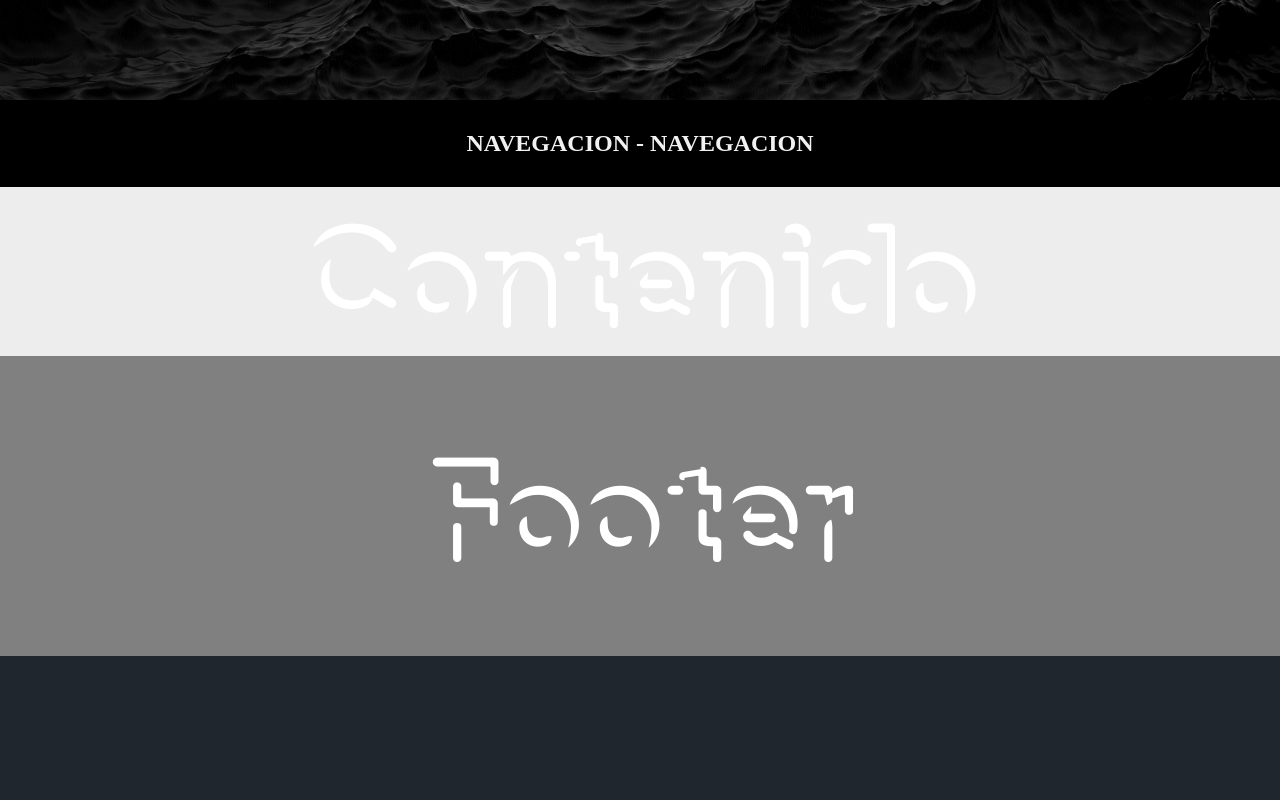
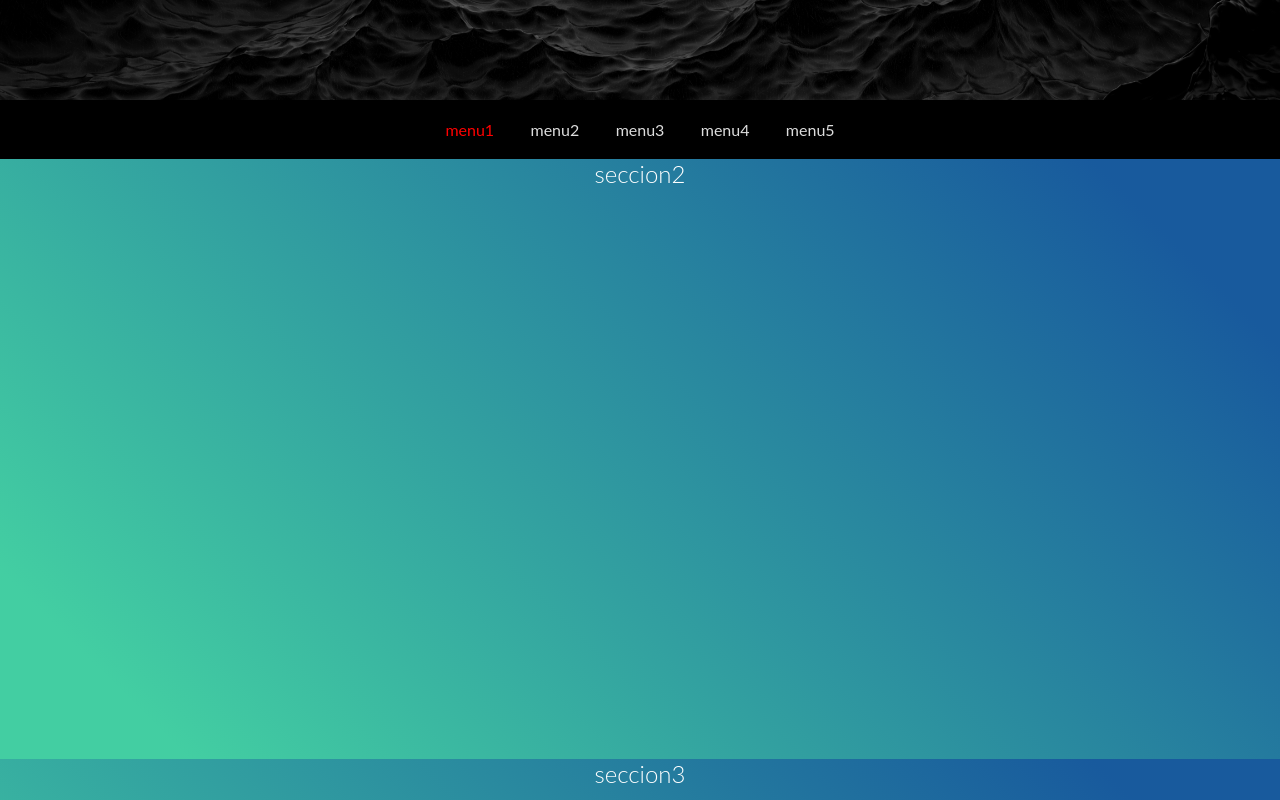
Before and after one commit to daviddios/fonosaurios, a plain HTML site: page index.html in a window 1280 px wide. Shown: the part 600-1400 px from the top of the page. Before the commit the page ends 1256 px from the top, so only its background shows below. Drawn offline with nearby package versions, Linux system fonts and the light colour scheme; files whose address does not match are found by name.

Commit message:
Creado menú

```diff
--- a/css/main.css
+++ b/css/main.css
@@ -1,3 +1,8 @@
+* {
+  font-family: 'Lato', sans-serif;
+  font-weight: 300;
+}
+
 @font-face {
   font-family: 'Airment';
   src: url(/etc/fonts/airment/airment-Regular.ttf);
@@ -39,31 +44,53 @@ header img {
   position: -webkit-sticky;
   position: sticky;
   top: 0;
-  padding: 10px 16px;
+  padding: 20px 16px;
   background: black;
   color: #f1f1f1;
   z-index: 102;
-  text-align: center
+  text-align: center;
 }
 
-/* Pantalla apple */
-@media (min-height: 977px) {
-  .navbar {
-    position: -webkit-sticky;
-    position: sticky;
-    top: 0;
-    padding: 10px 0px 10px 0px;
-    background: black;
-    color: #f1f1f1;
-    z-index: 102;
-    text-align: center
-  }
+.nav_boton {
+  display: inline;
+  color: #ddd;
+  text-decoration: none;
+  padding: 1em;
+  font-weight: 400;
 }
 
+.nav_boton:hover {
+  background-color: #aaa;
+  border-radius: 3px;
+}
+
+.nav_boton.active {
+  color: red;
+  background-color: rgba(0, 0, 0, 0.1);
+}
 
 section {
   height: 100%;
   margin: 0 0 0 0;
+}
+
+.contenido {
+  background: #ededed;
+  position: relative;
+  z-index: 1;
+}
+
+.seccion {
+  height: 600px;
+  width: 100%;
+  padding: 0;
+  background: linear-gradient(45deg, #43cea2 10%, #185a9d 90%);
+  color: white;
+}
+
+.seccion h1 {
+  text-align: center;
+  margin: 0;
 }
 
 footer {
@@ -74,41 +101,7 @@ footer {
   z-index: -1;
 }
 
-.contenido {
-  background: #ededed;
-  position: relative;
-  z-index: 1;
-}
-
-
 p {
   margin: 0;
   padding: 1em 0;
 }
-
-
-h1 {
-  padding: 0 0 0 0;
-  margin: 0 0 0 0;
-  text-align: center;
-  font-family: 'Airment';
-  font-size: 11vw;
-  color: #fff;
-}
-
-@media (max-width: 1024px) {
-  h1 {
-    padding: 0 0 0 0;
-    margin: 0 0 0 0;
-    text-align: center;
-    font-family: 'Airment';
-    font-size: 15vw;
-    color: #fff;
-  }
-}
-
-
-
-footer h1 {
-  line-height: 300px;
-}
--- a/index.html
+++ b/index.html
@@ -11,20 +11,36 @@
 </head>
 
 <body>
-  <div class="parallax-window" data-parallax="scroll" data-image-src="/img/headerbg2.jpg"
-    data-z-index="-100">
+  <div class="parallax-window" data-parallax="scroll" data-image-src="/img/headerbg2.jpg" data-z-index="-100" id="1">
     <header>
       <div class="imgheader">
-      <img src="/img/logo.png" alt="">
+        <img src="/img/logo.png" alt="">
       </div>
     </header>
   </div>
-  <div class="navbar">
-    <h2>NAVEGACION - NAVEGACION</h2>
-  </div>
+
+  <nav class="navbar" id="mainNav">
+
+    <a class="nav_boton" href="#1">menu1</a>
+    <a class="nav_boton" href="#2">menu2</a>
+    <a class="nav_boton" href="#3">menu3</a>
+    <a class="nav_boton" href="#4">menu4</a>
+    <a class="nav_boton" href="#5">menu5</a>
+  </nav>
 
   <section class="contenido">
-
+    <div class="seccion" id="2">
+      <h1>seccion2</h1>
+    </div>
+    <div class="seccion" id="3">
+      <h1>seccion3</h1>
+    </div>
+    <div class="seccion" id="4">
+      <h1>seccion4</h1>
+    </div>
+    <div class="seccion" id="5">
+      <h1>seccion5</h1>
+    </div>
     <h1>Contenido</h1>
   </section>
   <footer>
--- a/js/main.js
+++ b/js/main.js
@@ -1 +1,31 @@
-$('.parallax-window').parallax({imageSrc: '/img/headerbg2.jpg'});
+$('.parallax-window').parallax({
+    imageSrc: '/img/headerbg2.jpg'
+});
+
+$(document).ready(function () {
+    $('a[href*=#]').bind('click', function (e) {
+        //Evito el salto brusco al clickar en el menú:
+        e.preventDefault();
+        //Defino cada menú como una variable:
+        var target = $(this).attr("href");
+        $('html, body').stop().animate({
+            scrollTop: $(target).offset().top
+        }, 600, function () {
+            location.hash = target;
+        });
+
+        return false;
+    });
+});
+
+$(window).scroll(function () {
+    var scrollDistance = $(window).scrollTop();
+
+    // Devuelvo la clase que está activa:
+    $('.seccion').each(function (i) {
+        if ($(this).position().top <= scrollDistance) {
+            $('.navbar a.active').removeClass('active');
+            $('.navbar a').eq(i).addClass('active');
+        }
+    });
+}).scroll();
```
